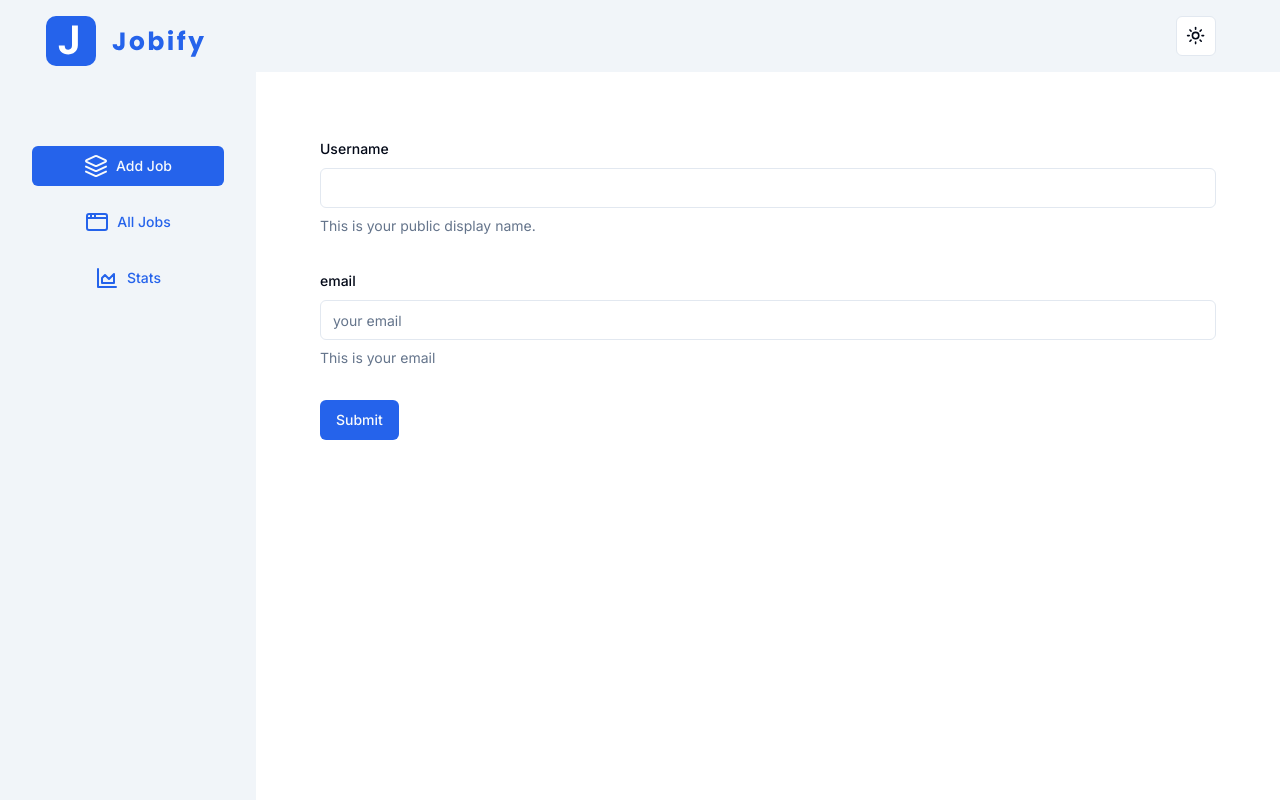
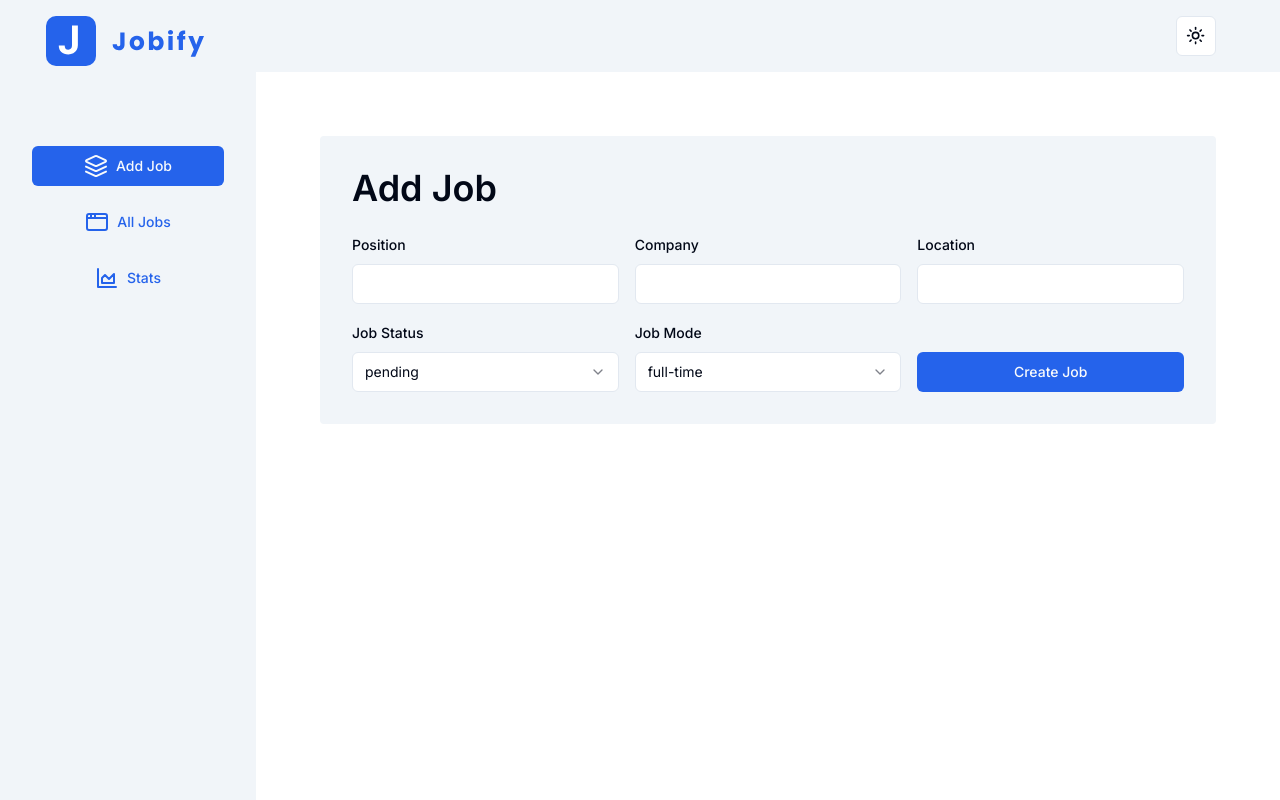
Before and after one commit to ImpulseImp/fullstack-jobify, a Next.js app: page /add-job in a window 1280 px wide. Built offline with nearby package versions, Linux system fonts and the light colour scheme.

Commit message:
complete createJobForm

```diff
--- a/components/CreateJobForm.tsx
+++ b/components/CreateJobForm.tsx
@@ -1,80 +1,75 @@
 "use client";
-import { z } from "zod";
+
 import { zodResolver } from "@hookform/resolvers/zod";
 import { useForm } from "react-hook-form";
 
+import {
+  JobStatus,
+  JobMode,
+  createAndEditJobSchema,
+  CreateAndEditJobType,
+} from "@/utils/types";
+
 import { Button } from "@/components/ui/button";
-import {
-  Form,
-  FormControl,
-  FormDescription,
-  FormField,
-  FormItem,
-  FormLabel,
-  FormMessage,
-} from "@/components/ui/form";
-import { Input } from "@/components/ui/input";
+import { Form } from "@/components/ui/form";
 
-const formSchema = z.object({
-  username: z.string().min(3, {
-    message: "Username must be at least 3 characters.",
-  }),
-  email: z.string().email(),
-});
+import { CustomFormField, CustomFormSelect } from "./FormComponents";
 
-type FormFields = z.infer<typeof formSchema>;
-
-const onSubmit = async (values: FormFields) => {
-  await new Promise((res) => setTimeout(res, 2000));
-  console.log(values);
-};
-
-const CreateJobForm = () => {
-  const form = useForm<FormFields>({
-    resolver: zodResolver(formSchema),
+function CreateJobForm() {
+  // 1. Define your form.
+  const form = useForm<CreateAndEditJobType>({
+    resolver: zodResolver(createAndEditJobSchema),
     defaultValues: {
-      username: "",
-      email: "",
+      position: "",
+      company: "",
+      location: "",
+      status: JobStatus.Pending,
+      mode: JobMode.FullTime,
     },
   });
+
+  function onSubmit(values: CreateAndEditJobType) {
+    // Do something with the form values.
+    // ✅ This will be type-safe and validated.
+    console.log(values);
+  }
+
   return (
     <Form {...form}>
-      <form onSubmit={form.handleSubmit(onSubmit)} className="space-y-8">
-        <FormField
-          control={form.control}
-          name="username"
-          render={({ field }) => (
-            <FormItem>
-              <FormLabel>Username</FormLabel>
-              <FormControl>
-                <Input {...field} />
-              </FormControl>
-              <FormDescription>
-                This is your public display name.
-              </FormDescription>
-              <FormMessage />
-            </FormItem>
-          )}
-        />
-        <FormField
-          control={form.control}
-          name="email"
-          render={({ field }) => (
-            <FormItem>
-              <FormLabel>email</FormLabel>
-              <FormControl>
-                <Input placeholder="your email" {...field} />
-              </FormControl>
-              <FormDescription>This is your email</FormDescription>
-              <FormMessage />
-            </FormItem>
-          )}
-        />
-        <Button type="submit">
-          {form.formState.isSubmitting ? "Loading..." : "Submit"}
-        </Button>
+      <form
+        onSubmit={form.handleSubmit(onSubmit)}
+        className="rounded bg-muted p-8"
+      >
+        <h2 className="mb-6 text-4xl font-semibold capitalize">add job</h2>
+        <div className="grid items-start gap-4 md:grid-cols-2 lg:grid-cols-3">
+          {/* position */}
+          <CustomFormField name="position" control={form.control} />
+          {/* company */}
+          <CustomFormField name="company" control={form.control} />
+          {/* location */}
+          <CustomFormField name="location" control={form.control} />
+
+          {/* job status */}
+          <CustomFormSelect
+            name="status"
+            control={form.control}
+            labelText="job status"
+            items={Object.values(JobStatus)}
+          />
+          {/* job  type */}
+          <CustomFormSelect
+            name="mode"
+            control={form.control}
+            labelText="job mode"
+            items={Object.values(JobMode)}
+          />
+
+          <Button type="submit" className="self-end capitalize">
+            create job
+          </Button>
+        </div>
       </form>
     </Form>
   );
-};
+}
 export default CreateJobForm;
--- /dev/null
+++ b/components/FormComponents.tsx
@@ -0,0 +1,84 @@
+import { Control } from "react-hook-form";
+import {
+  Select,
+  SelectContent,
+  SelectItem,
+  SelectTrigger,
+  SelectValue,
+} from "@/components/ui/select";
+import {
+  FormControl,
+  FormField,
+  FormItem,
+  FormLabel,
+  FormMessage,
+} from "@/components/ui/form";
+import { Input } from "./ui/input";
+
+type CustomFormFieldProps = {
+  name: string;
+  control: Control<any>;
+};
+
+export function CustomFormField({ name, control }: CustomFormFieldProps) {
+  return (
+    <FormField
+      control={control}
+      name={name}
+      render={({ field }) => (
+        <FormItem>
+          <FormLabel className="capitalize">{name}</FormLabel>
+          <FormControl>
+            <Input {...field} />
+          </FormControl>
+          <FormMessage />
+        </FormItem>
+      )}
+    />
+  );
+}
+
+type CustomFormSelectProps = {
+  name: string;
+  control: Control<any>;
+  items: string[];
+  labelText?: string;
+};
+
+export function CustomFormSelect({
+  name,
+  control,
+  items,
+  labelText,
+}: CustomFormSelectProps) {
+  return (
+    <FormField
+      control={control}
+      name={name}
+      render={({ field }) => (
+        <FormItem>
+          <FormLabel className="capitalize">{labelText || name}</FormLabel>
+          <Select onValueChange={field.onChange} defaultValue={field.value}>
+            <FormControl>
+              <SelectTrigger>
+                <SelectValue />
+              </SelectTrigger>
+            </FormControl>
+            <SelectContent>
+              {items.map((item) => {
+                return (
+                  <SelectItem key={item} value={item}>
+                    {item}
+                  </SelectItem>
+                );
+              })}
+            </SelectContent>
+          </Select>
+
+          <FormMessage />
+        </FormItem>
+      )}
+    />
+  );
+}
+export default CustomFormSelect;
```
